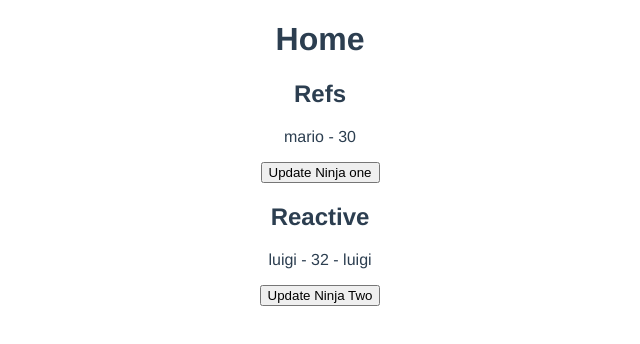
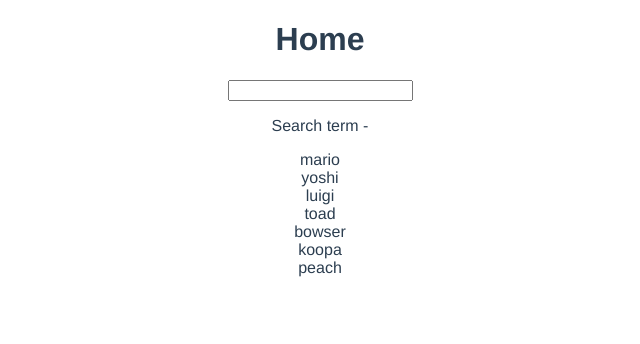
Before and after one commit to MaGo0506/Vue-Dojo-Blogs, a Vue app: page / in a window 1280 px wide. Shown: the top 344 px of the page, without its empty margins (320-960 px from the left). Built offline with nearby package versions, Linux system fonts and the light colour scheme.

Commit message:
Computed Properties

```diff
--- a/src/views/Home.vue
+++ b/src/views/Home.vue
@@ -1,37 +1,27 @@
 <template>
   <div class="home">
     <h1>Home</h1>
-    <h2>Refs</h2>
-    <p>{{ ninjaOne.name }} - {{ ninjaOne.age }}</p>
-    <button @click="updateNinjaOne">Update Ninja one</button>
-    <h2>Reactive</h2>
-    <p>{{ ninjaTwo.name }} - {{ ninjaTwo.age }} - {{ nameTwo }}</p>
-    <button @click="updateNinjaTwo">Update Ninja Two</button>
+    <input type="text" v-model="search">
+    <p>Search term - {{ search }}</p>
+    <div v-for="name in matchingNames" :key="name">{{ name }}</div>
   </div>
 </template>
 
 <script>
-import { ref, reactive } from '@vue/reactivity';
+import { computed, ref } from '@vue/reactivity';
 
 
 export default {
   name: 'Home',
   setup() {
+    const search = ref('')
+    const names = ref([ 'mario', 'yoshi', 'luigi', 'toad', 'bowser', 'koopa', 'peach' ])
 
-   const ninjaOne = ref({ name: 'mario', age: 30});
-   const ninjaTwo = reactive({ name: 'luigi', age: 32});
+    const matchingNames = computed(() => {
+      return names.value.filter((name) => name.includes(search.value))
+    })
 
-   const nameOne = ref('mario');
-   const nameTwo = reactive('luigi');
-
-   const updateNinjaOne = () => {
-     ninjaOne.value.age = 40;
-   }
-   const updateNinjaTwo = () => {
-     ninjaTwo.age = 40;
-   }
-
-    return { ninjaOne, updateNinjaOne, ninjaTwo, updateNinjaTwo, nameTwo };
+    return { names, search, matchingNames };
   }
 }
 </script>
```
